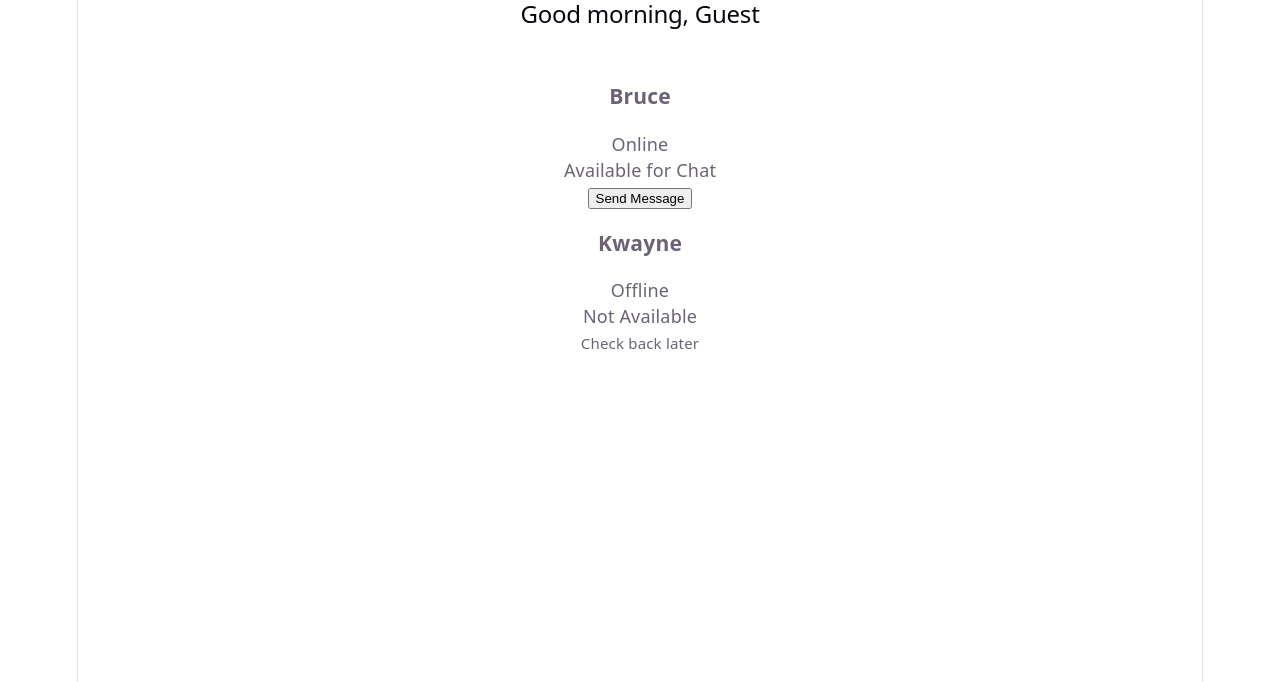
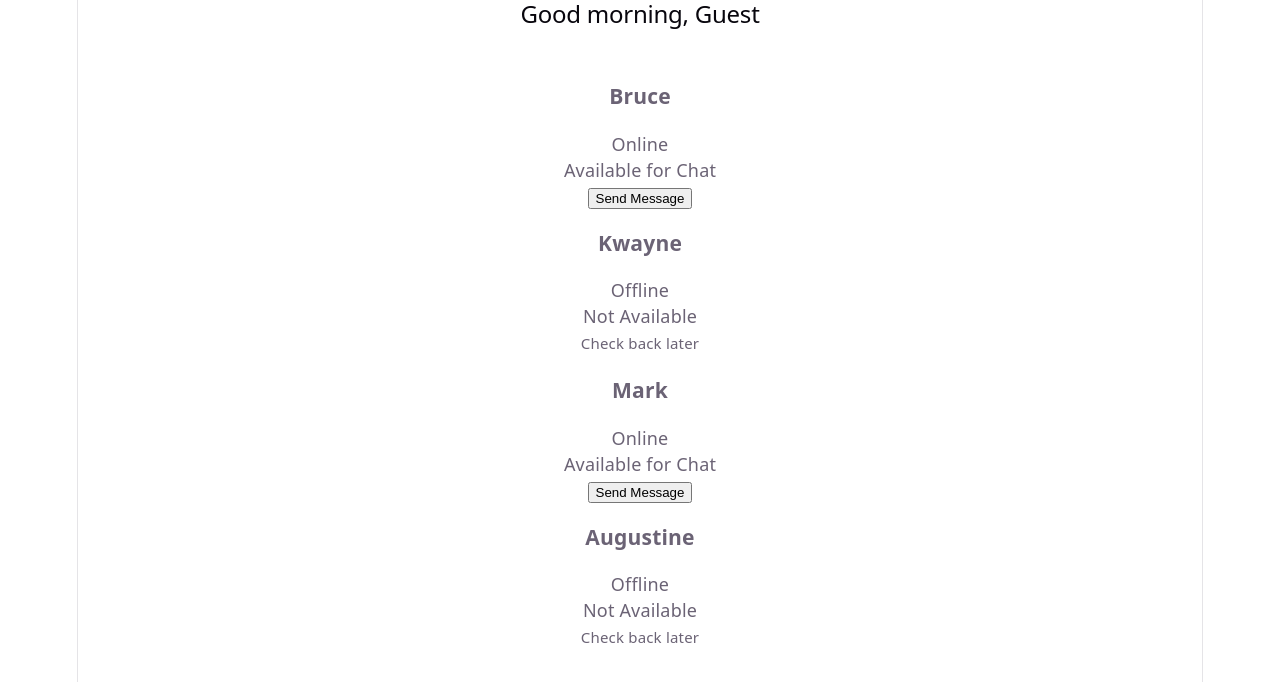
Before and after one commit to Alanunay/PracticeMaterials, a React (Vite) app: page / in a window 1280 px wide. Shown: the top 682 px of the page. Built offline with nearby package versions, Linux system fonts and the light colour scheme.

Commit message:
feat: add additional UserDetails components for Mark and Augustine

```diff
--- a/src/App.jsx
+++ b/src/App.jsx
@@ -31,6 +31,8 @@ function App() {
       <br/>
       <UserDetails name="Bruce" isOnline={true}/>
       <UserDetails name="Kwayne" isOnline={false}/>
+      <UserDetails name="Mark" isOnline={true}/>
+      <UserDetails name="Augustine" isOnline={false}/>
       {/* <CardWrapper title="User Profile">
         <p>Bruce wayne</p>
         <p>batman@jl.com</p>
```
